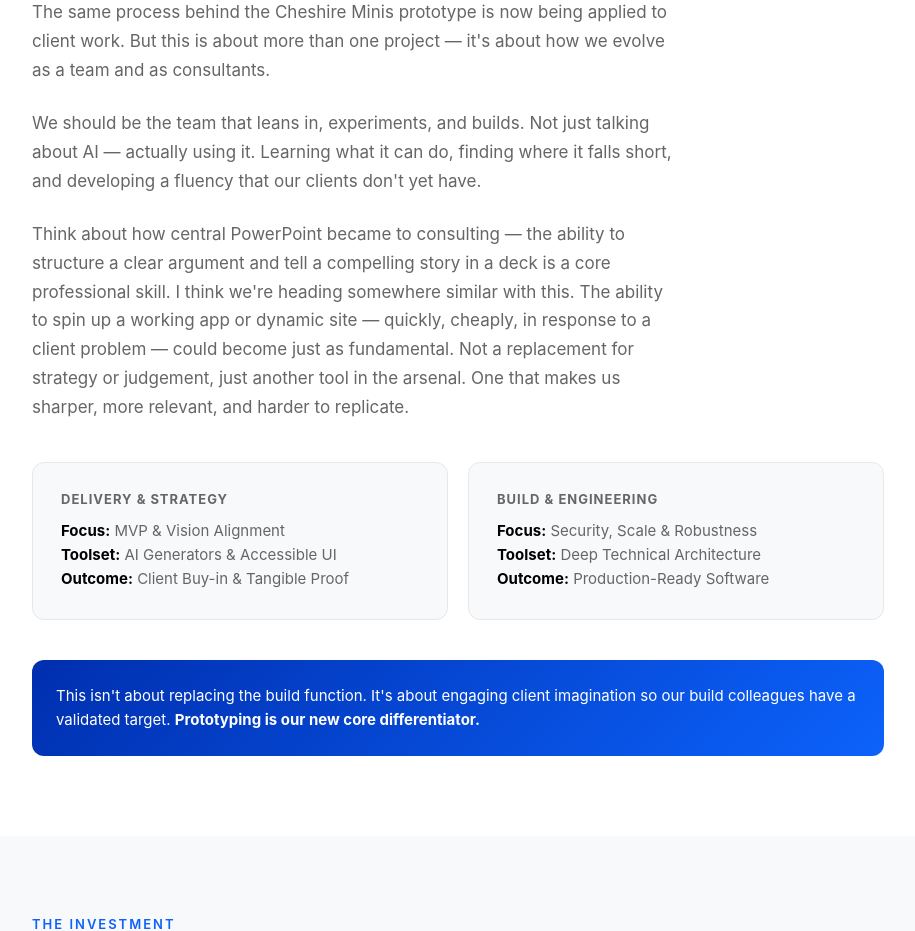
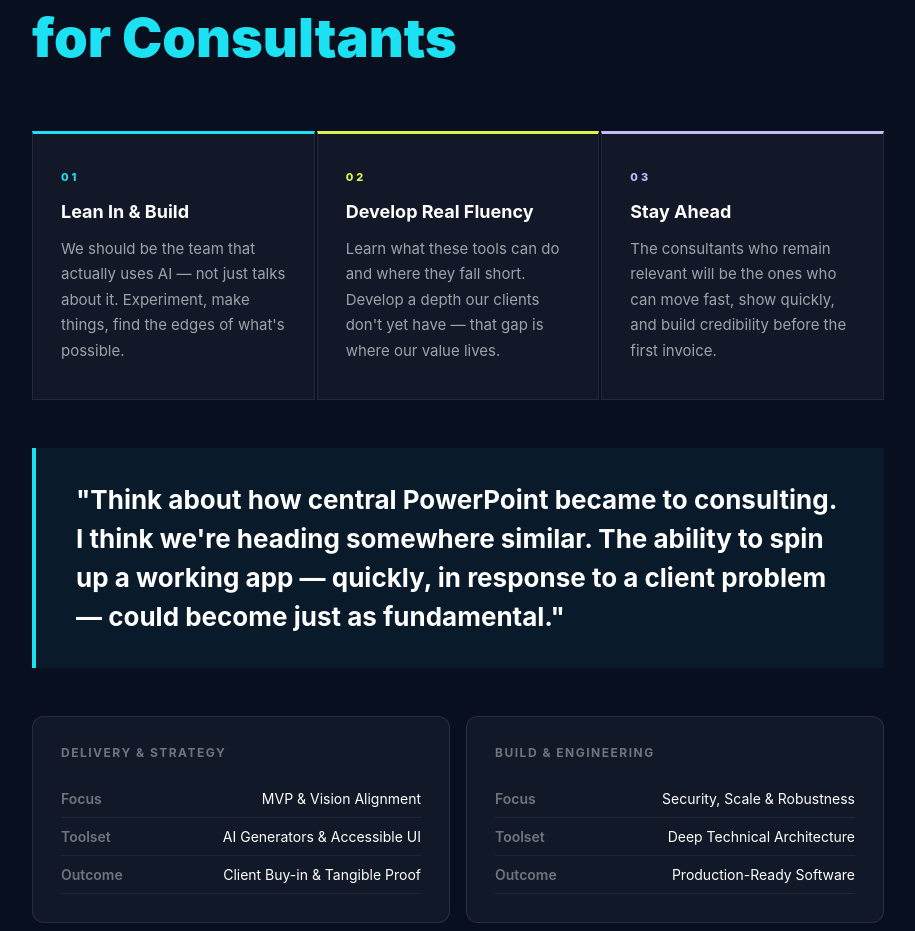
Before and after one commit to neilawilks-svg/Builder-Mindset, a React (Vite) app: page / in a window 1280 px wide. Shown: the part 8728-9659 px from the top of the page, without its empty margins (182-1097 px from the left). Built offline with nearby package versions, Linux system fonts and the light colour scheme.

Commit message:
Redesign Bigger Picture section — dark bg, principle cards, pull quote, table role cards

```diff
--- a/src/App.jsx
+++ b/src/App.jsx
@@ -1665,161 +1665,135 @@ export default function App() {
         </div>
       </Section>
 
-      {/* ─── THE PIVOT ─── */}
+      {/* ─── THE BIGGER PICTURE ─── */}
       <Section>
-        <div style={{ background: COLORS.white }}>
-          <div style={{ ...wrap, padding: "80px 24px" }}>
+        <div style={{ background: "#080f1f", color: COLORS.white }}>
+          <div style={{ ...wrap, padding: "100px 24px" }}>
+
+            {/* Header row */}
+            <div style={{ display: "flex", flexDirection: "column", gap: 8, marginBottom: 64 }}>
+              <div style={{ fontSize: 12, fontWeight: 700, letterSpacing: 3, color: COLORS.cyan, textTransform: "uppercase" }}>
+                The Bigger Picture
+              </div>
+              <h2 style={{ fontSize: "clamp(32px, 5vw, 54px)", fontWeight: 900, margin: 0, lineHeight: 1.1, maxWidth: 700 }}>
+                A New Essential Skill<br />
+                <span style={{ color: COLORS.cyan }}>for Consultants</span>
+              </h2>
+            </div>
+
+            {/* Three principle cards */}
+            <div style={{ display: "grid", gridTemplateColumns: "repeat(auto-fit, minmax(260px, 1fr))", gap: 2, marginBottom: 2 }}>
+              {[
+                {
+                  number: "01",
+                  heading: "Lean In & Build",
+                  body: "We should be the team that actually uses AI — not just talks about it. Experiment, make things, find the edges of what's possible.",
+                  accent: COLORS.cyan,
+                },
+                {
+                  number: "02",
+                  heading: "Develop Real Fluency",
+                  body: "Learn what these tools can do and where they fall short. Develop a depth our clients don't yet have — that gap is where our value lives.",
+                  accent: COLORS.chartreuse,
+                },
+                {
+                  number: "03",
+                  heading: "Stay Ahead",
+                  body: "The consultants who remain relevant will be the ones who can move fast, show quickly, and build credibility before the first invoice.",
+                  accent: COLORS.purple,
+                },
+              ].map(({ number, heading, body, accent }) => (
+                <div
+                  key={number}
+                  style={{
+                    background: "rgba(255,255,255,0.04)",
+                    border: `1px solid rgba(255,255,255,0.08)`,
+                    borderTop: `3px solid ${accent}`,
+                    padding: "36px 28px",
+                  }}
+                >
+                  <div style={{ fontSize: 11, fontWeight: 800, letterSpacing: 3, color: accent, marginBottom: 16 }}>{number}</div>
+                  <div style={{ fontSize: 18, fontWeight: 700, marginBottom: 12, lineHeight: 1.3 }}>{heading}</div>
+                  <div style={{ fontSize: 15, color: "rgba(255,255,255,0.6)", lineHeight: 1.7 }}>{body}</div>
+                </div>
+              ))}
+            </div>
+
+            {/* Pull quote */}
             <div
               style={{
-                fontSize: 13,
-                fontWeight: 600,
-                letterSpacing: 2,
-                color: COLORS.slalomBlue,
-                marginBottom: 12,
-                textTransform: "uppercase",
-              }}
-            >
-              The Bigger Picture
+                borderLeft: `4px solid ${COLORS.cyan}`,
+                padding: "32px 40px",
+                background: "rgba(27,225,242,0.05)",
+                marginTop: 48,
+                marginBottom: 48,
+              }}
+            >
+              <p style={{ fontSize: "clamp(18px, 2.5vw, 26px)", fontWeight: 700, lineHeight: 1.5, margin: 0, maxWidth: 780 }}>
+                "Think about how central PowerPoint became to consulting. I think we're heading somewhere similar. The ability to spin up a working app — quickly, in response to a client problem — could become just as fundamental."
+              </p>
             </div>
-            <h2
-              style={{
-                fontSize: "clamp(28px, 4vw, 40px)",
-                fontWeight: 800,
-                margin: "0 0 16px",
-                lineHeight: 1.2,
-              }}
-            >
-              A New Essential Skill for Consultants
-            </h2>
-            <p
-              style={{
-                fontSize: 17,
-                color: COLORS.darkGray,
-                lineHeight: 1.7,
-                maxWidth: 650,
-                marginBottom: 24,
-              }}
-            >
-              The same process behind the Cheshire Minis prototype is now being applied
-              to client work. But this is about more than one project — it's about how
-              we evolve as a team and as consultants.
-            </p>
-            <p
-              style={{
-                fontSize: 17,
-                color: COLORS.darkGray,
-                lineHeight: 1.7,
-                maxWidth: 650,
-                marginBottom: 24,
-              }}
-            >
-              We should be the team that leans in, experiments, and builds. Not just
-              talking about AI — actually using it. Learning what it can do, finding
-              where it falls short, and developing a fluency that our clients don't yet
-              have.
-            </p>
-            <p
-              style={{
-                fontSize: 17,
-                color: COLORS.darkGray,
-                lineHeight: 1.7,
-                maxWidth: 650,
-                marginBottom: 40,
-              }}
-            >
-              Think about how central PowerPoint became to consulting — the ability to
-              structure a clear argument and tell a compelling story in a deck is a core
-              professional skill. I think we're heading somewhere similar with this. The
-              ability to spin up a working app or dynamic site — quickly, cheaply, in
-              response to a client problem — could become just as fundamental. Not a
-              replacement for strategy or judgement, just another tool in the arsenal.
-              One that makes us sharper, more relevant, and harder to replicate.
-            </p>
+
+            {/* Two role cards */}
+            <div style={{ display: "grid", gridTemplateColumns: "repeat(auto-fit, minmax(260px, 1fr))", gap: 16, marginBottom: 24 }}>
+              {[
+                {
+                  label: "Delivery & Strategy",
+                  rows: [
+                    ["Focus", "MVP & Vision Alignment"],
+                    ["Toolset", "AI Generators & Accessible UI"],
+                    ["Outcome", "Client Buy-in & Tangible Proof"],
+                  ],
+                },
+                {
+                  label: "Build & Engineering",
+                  rows: [
+                    ["Focus", "Security, Scale & Robustness"],
+                    ["Toolset", "Deep Technical Architecture"],
+                    ["Outcome", "Production-Ready Software"],
+                  ],
+                },
+              ].map(({ label, rows }) => (
+                <div
+                  key={label}
+                  style={{
+                    background: "rgba(255,255,255,0.04)",
+                    borderRadius: 12,
+                    padding: 28,
+                    border: "1px solid rgba(255,255,255,0.1)",
+                  }}
+                >
+                  <div style={{ fontSize: 12, fontWeight: 700, color: "rgba(255,255,255,0.4)", textTransform: "uppercase", letterSpacing: 1.5, marginBottom: 20 }}>
+                    {label}
+                  </div>
+                  {rows.map(([k, v]) => (
+                    <div key={k} style={{ display: "flex", justifyContent: "space-between", gap: 16, padding: "10px 0", borderBottom: "1px solid rgba(255,255,255,0.06)", fontSize: 14 }}>
+                      <span style={{ color: "rgba(255,255,255,0.4)", fontWeight: 600 }}>{k}</span>
+                      <span style={{ color: COLORS.white, textAlign: "right" }}>{v}</span>
+                    </div>
+                  ))}
+                </div>
+              ))}
+            </div>
+
+            {/* Bottom banner */}
             <div
               style={{
-                display: "grid",
-                gridTemplateColumns: "repeat(auto-fit, minmax(280px, 1fr))",
-                gap: 20,
-                marginBottom: 40,
-              }}
-            >
-              <div
-                style={{
-                  background: COLORS.surfaceLight,
-                  borderRadius: 12,
-                  padding: 28,
-                  border: `1px solid ${COLORS.lightGray}`,
-                }}
-              >
-                <div
-                  style={{
-                    fontSize: 13,
-                    fontWeight: 700,
-                    color: COLORS.darkGray,
-                    marginBottom: 12,
-                    textTransform: "uppercase",
-                    letterSpacing: 1,
-                  }}
-                >
-                  Delivery & Strategy
-                </div>
-                <div style={{ fontSize: 15, color: COLORS.darkGray, lineHeight: 1.6 }}>
-                  <strong style={{ color: COLORS.black }}>Focus:</strong> MVP & Vision
-                  Alignment
-                  <br />
-                  <strong style={{ color: COLORS.black }}>Toolset:</strong> AI Generators
-                  & Accessible UI
-                  <br />
-                  <strong style={{ color: COLORS.black }}>Outcome:</strong> Client Buy-in
-                  & Tangible Proof
-                </div>
-              </div>
-              <div
-                style={{
-                  background: COLORS.surfaceLight,
-                  borderRadius: 12,
-                  padding: 28,
-                  border: `1px solid ${COLORS.lightGray}`,
-                }}
-              >
-                <div
-                  style={{
-                    fontSize: 13,
-                    fontWeight: 700,
-                    color: COLORS.darkGray,
-                    marginBottom: 12,
-                    textTransform: "uppercase",
-                    letterSpacing: 1,
-                  }}
-                >
-                  Build & Engineering
-                </div>
-                <div style={{ fontSize: 15, color: COLORS.darkGray, lineHeight: 1.6 }}>
-                  <strong style={{ color: COLORS.black }}>Focus:</strong> Security, Scale
-                  & Robustness
-                  <br />
-                  <strong style={{ color: COLORS.black }}>Toolset:</strong> Deep Technical
-                  Architecture
-                  <br />
-                  <strong style={{ color: COLORS.black }}>Outcome:</strong>{" "}
-                  Production-Ready Software
-                </div>
-              </div>
-            </div>
-            <div
-              style={{
-                padding: 24,
+                padding: "28px 32px",
                 borderRadius: 12,
                 background: `linear-gradient(135deg, ${COLORS.slalomDark} 0%, ${COLORS.slalomBlue} 100%)`,
-                color: COLORS.white,
-              }}
-            >
-              <p style={{ fontSize: 15, margin: 0, lineHeight: 1.6 }}>
-                This isn't about replacing the build function. It's about engaging client
-                imagination so our build colleagues have a validated target.{" "}
+                display: "flex",
+                alignItems: "center",
+                gap: 16,
+              }}
+            >
+              <div style={{ width: 4, height: 40, background: COLORS.cyan, borderRadius: 2, flexShrink: 0 }} />
+              <p style={{ fontSize: 15, margin: 0, lineHeight: 1.6, color: COLORS.white }}>
+                This isn't about replacing the build function. It's about engaging client imagination so our build colleagues have a validated target.{" "}
                 <strong>Prototyping is our new core differentiator.</strong>
               </p>
             </div>
+
           </div>
         </div>
       </Section>
```
